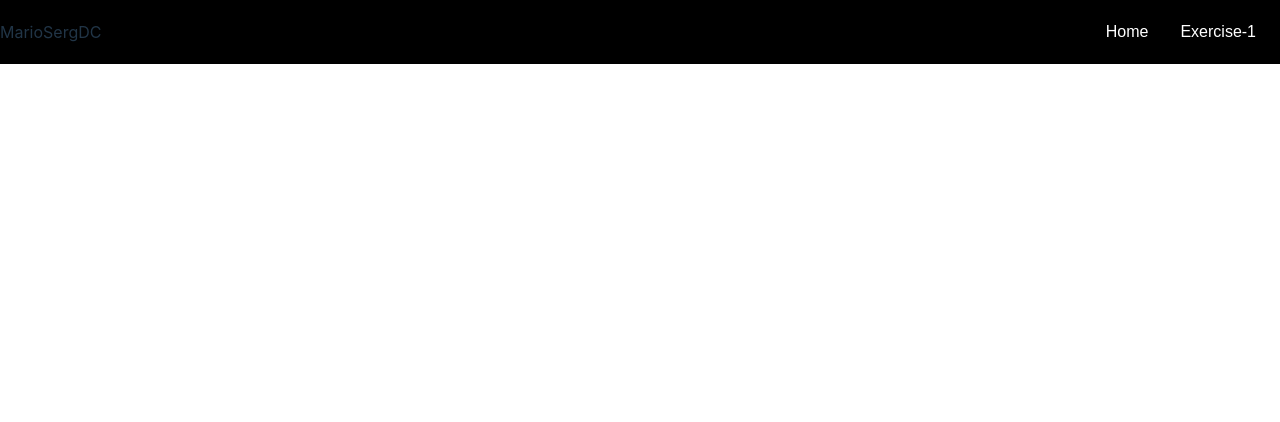
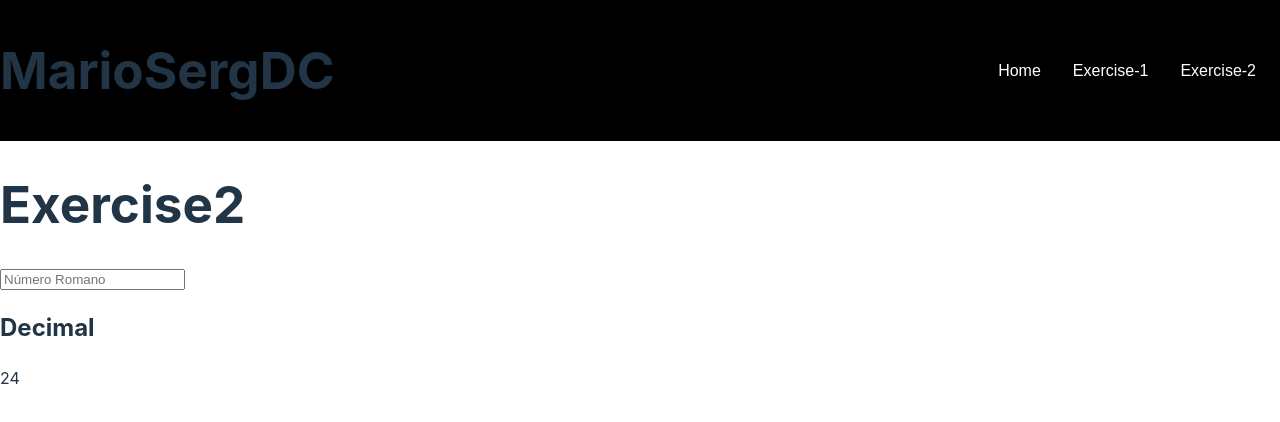
Before and after one commit to mariosergdc/practicing-react-1, a React (Vite) app: page /exercise-2 in a window 1280 px wide. Shown: the top 422 px of the page. Built offline with nearby package versions, Linux system fonts and the light colour scheme.

Commit message:
exercise2 roman number to decimal

```diff
--- /dev/null
+++ b/src/components/Exercise2.jsx
@@ -0,0 +1,54 @@
+import { useEffect, useState } from "react";
+
+const RomanosValues = {
+  M: 1000,
+  D: 500,
+  C: 100,
+  L: 50,
+  X: 10,
+  V: 5,
+  I: 1,
+};
+
+const Exercise2 = () => {
+  const [decimal, setDecimal] = useState(0);
+
+  const romanoadecimal = (romano = "") => {
+    let acumulator = 0;
+    for (let i = 0; i < romano.length - 1; i++) {
+      if (RomanosValues[romano[i]] < RomanosValues[romano[i + 1]]) {
+        acumulator -= RomanosValues[romano[i]];
+      } else {
+        acumulator += RomanosValues[romano[i]];
+      }
+    }
+    acumulator += RomanosValues[romano[romano.length - 1]];
+    setDecimal(acumulator);
+    return acumulator;
+  };
+
+  const handleChange = (e) => {
+    romanoadecimal(e.target.value);
+  };
+
+  useEffect(() => {
+    romanoadecimal("XXIV");
+  }, []);
+
+  return (
+    <>
+      <h1>Exercise2</h1>
+      <form>
+        <input
+          onChange={handleChange}
+          type="text"
+          placeholder="Número Romano"
+        />
+      </form>
+      <h2>Decimal</h2>
+      <div>{decimal}</div>
+    </>
+  );
+};
+
+export default Exercise2;
--- a/src/components/Hamburger.jsx
+++ b/src/components/Hamburger.jsx
@@ -21,6 +21,9 @@ const Hamburger = () => {
           <li>
             <NavLink to="/exercise-1">Exercise-1</NavLink>
           </li>
+          <li>
+            <NavLink to="/exercise-2">Exercise-2</NavLink>
+          </li>
         </ul>
       </nav>
       <div
--- a/src/components/NavBar.jsx
+++ b/src/components/NavBar.jsx
@@ -3,7 +3,7 @@ import Hamburger from "./Hamburger";
 export default function NavBar() {
   return (
     <nav className="nav-bar">
-      <hi>MarioSergDC</hi>
+      <h1>MarioSergDC</h1>
       <Hamburger />
     </nav>
   );
--- a/src/rutes/AppRoutes.jsx
+++ b/src/rutes/AppRoutes.jsx
@@ -1,6 +1,7 @@
 import { BrowserRouter as Router, Routes, Route } from "react-router-dom";
 import Exercise1 from "../components/Exercise1";
 import NavBar from "../components/NavBar";
+import Exercise2 from "../components/Exercise2";
 
 const AppRoutes = () => {
   return (
@@ -9,6 +10,7 @@ const AppRoutes = () => {
       <Routes>
         <Route path="/" element={<h1>Home</h1>} />
         <Route path="/exercise-1" element={<Exercise1 />} />
+        <Route path="/exercise-2" element={<Exercise2 />} />
       </Routes>
     </Router>
   );
```
